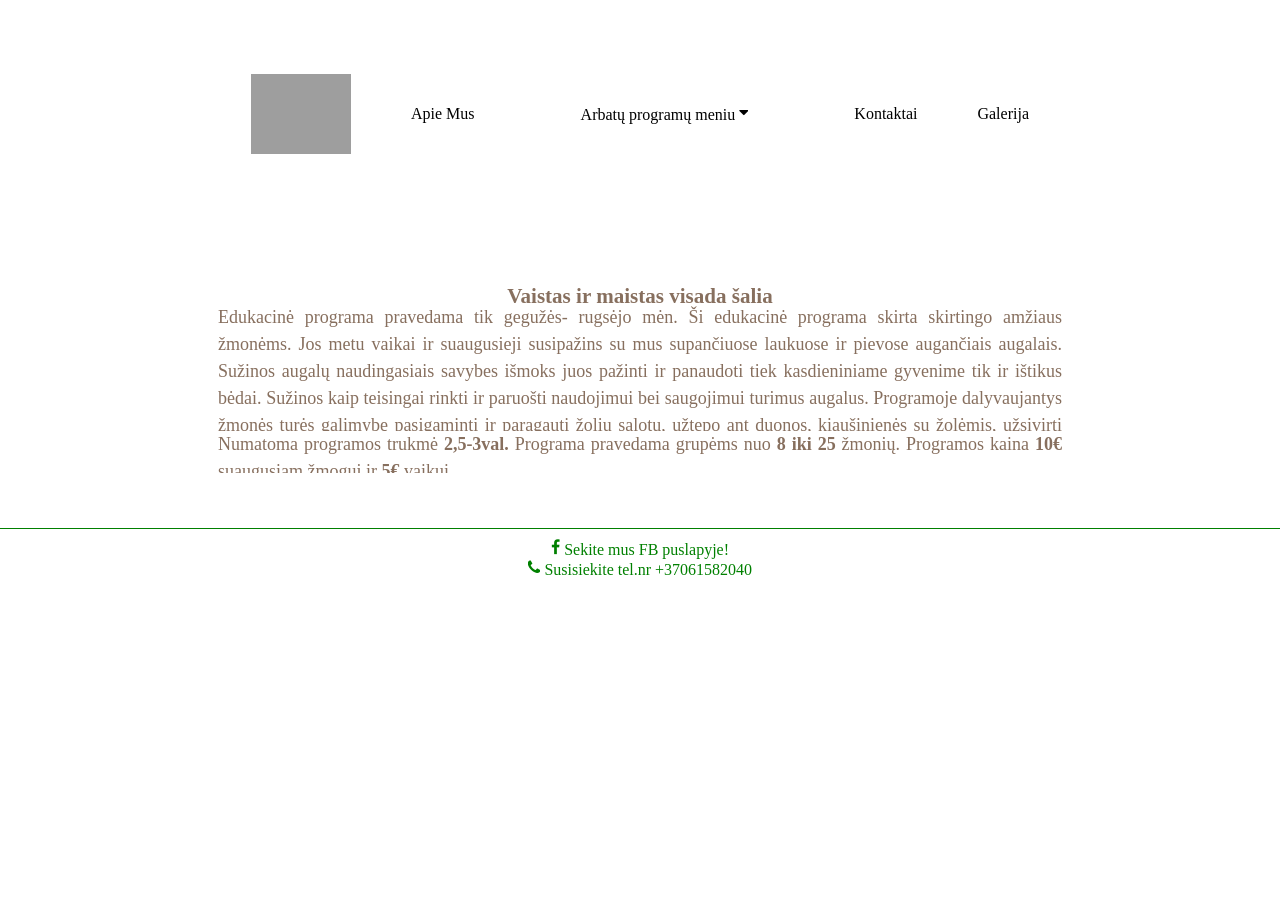
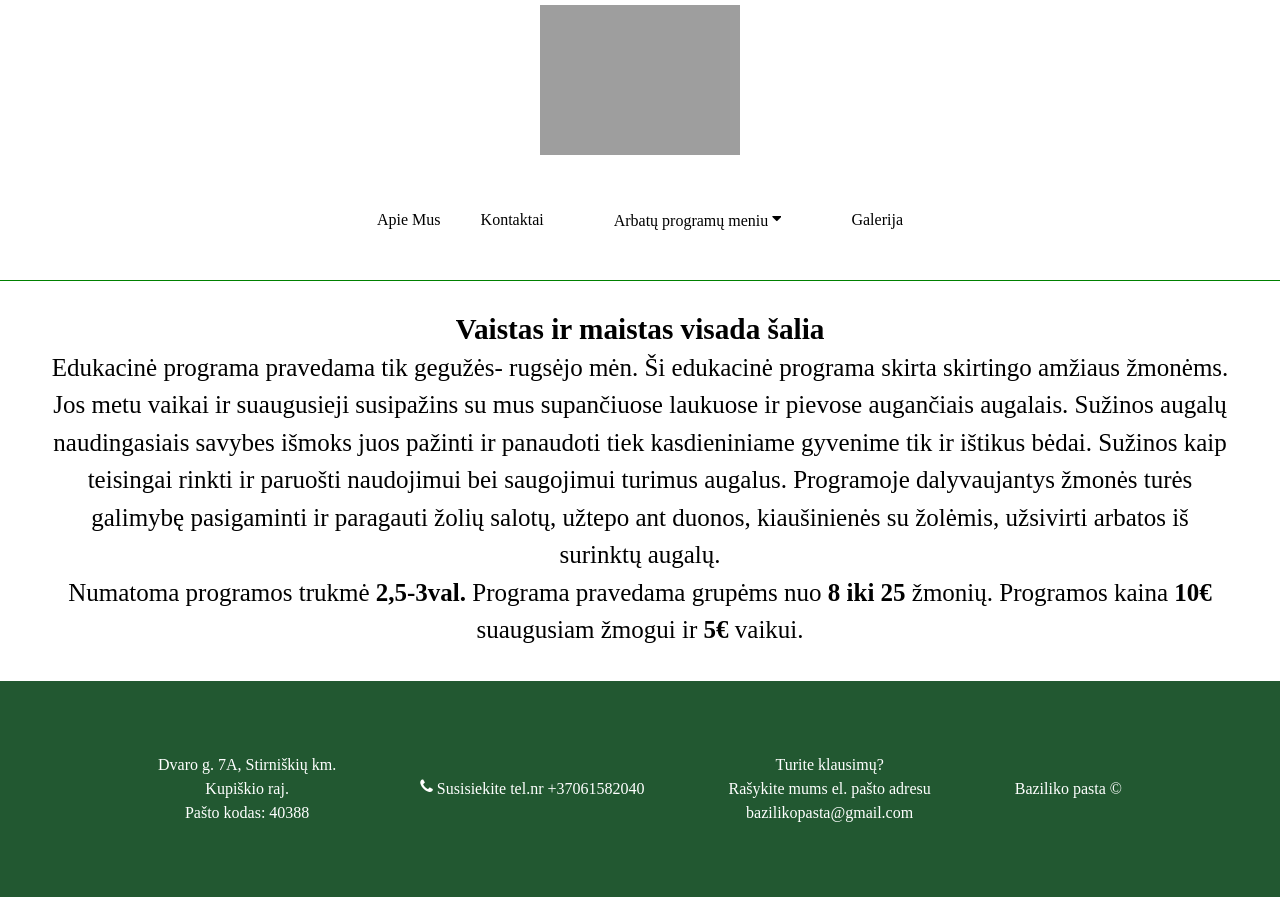
Before and after one commit to gojamont/Webpage_for_teas, a Flask app: page /vaistas_ir_maistas_visada_salia in a window 1280 px wide. Run offline with Flask 3, Linux system fonts and the light colour scheme; some libraries are stand-ins or nearby versions; grey boxes are pictures that could not be loaded.

Commit message:
updated templates folder basically

```diff
--- a/static/styles.css
+++ b/static/styles.css
@@ -11,9 +11,6 @@ html {
 body {
     display: flex;
     flex-direction: column;
-    text-align: justify;
-    min-height: 100%;
-    margin: 0;
 }
 
 /* Reset and General Styles */
@@ -29,14 +26,23 @@ div {
 
 /* Navigation Styles */
 .navbar {
-    padding: 10px 10px;
+    width: 100%;
+    justify-content: space-between;
+    border-bottom: 1px solid green;
+    margin: 0;
+}
+.logo {
+    margin: 5px; /* Adjust margin as needed */
+}
+.logo img{
+    height: 150px;
+    width: 200px;
 }
 
 .navbar ul {
     display: flex;
-    justify-content: space-around;
+    justify-content: space-between;
     align-items: center;
-    padding: 10px;
     text-decoration: none;
     padding: 0;
 }
@@ -44,7 +50,6 @@ div {
 .navbar li {
     display: inline;
     padding: 20px;
-    margin: 0 10px;
 }
 .navbar a {
     text-decoration: none;
@@ -52,7 +57,7 @@ div {
     position: relative; /* Set position relative for absolute positioning of the underline */
 }
 .navbar a:hover {
-    color: rgb(78, 104, 26);
+    color: green;
 }
 
 #meniu {
@@ -94,7 +99,6 @@ div {
     font-size: 16px;
     border: none;
     color: black;
-    padding: 14px 16px;
     background-color: inherit;
     font-family: inherit; /* Important for vertical align on mobile phones */
     margin: 0; /* Important for vertical align on mobile phones */
@@ -109,14 +113,14 @@ div {
   }
 
   /* Links inside the dropdown */
-  .dropdown-content a {
+  /*.dropdown-content a {
     float: none;
     color: black;
     padding:20px 40px;
     text-decoration: none;
     display: block;
     text-align: left;
-  }
+  } */
 
   /* Add a grey background color to dropdown links on hover */
   .dropdown-content a:hover {
@@ -136,6 +140,10 @@ div {
     grid-template-columns: 1fr 1fr;
     width: 80%;
 }
+.img-container img,
+.img-container p {
+    display: inline-block;
+}
 
     /* Style for the image within the container */
 .img-container img {
@@ -146,26 +154,23 @@ div {
 
 /* Style for the text within the container */
 .img-container p {
-      text-align: right;
+    text-align: justify;
     font-size: 20px;
-      margin: 20px;
     color: olive;
 }
+
 #header {
 font-size: 50px;
+height: 90vh;
+margin-bottom: 20px;
 color: olive; /* Correct color name */
-    height: 90vh;
+
 }
 #description {
-    margin: 20px;
-    padding: 5px;
-    height: 200px;
-    width: 70%;
-    box-sizing: border-box;
-    font-size: 18px;
+    left: 0;
+    margin: 0px 20px;
+    font-size: 25px;
     line-height: 1.5em;
-    text-align: justify;
-    color: rgba(90, 58, 34, 0.73);
 }
 p {
     margin: 0; /* Add this rule to reset the margin for paragraphs */
@@ -182,9 +187,9 @@ h2 {
 .grid-container, #meniu ul{
     display: grid;
     grid-template-columns: repeat(3, 1fr);
-    grid-gap: 5px;
     justify-content: center;
-    margin: 2px;
+    align-items: center;
+    margin: 5px;
     width: 100%;
     overflow-x: hidden;
 }
@@ -199,11 +204,35 @@ h2 {
 }
 
 footer {
-    padding: 10px;
     width: 100%;
     position: sticky;
     text-align: center;
-    color: green;
+    color: white;
+    background-color: rgba(34,88,49);
     bottom: 0;
-    border-top: 1px solid green;
+    border-top: 2px solid white;
 }
+
+.main_element{
+    padding: 2rem 2rem;
+    text-align: center;
+    align-items: center;
+    justify-content: center;
+  }
+
+.element1, .element2, .element3, .element4{
+    display: inline-block;
+    line-height: 1.5rem;
+    vertical-align:middle;
+    padding: 10px;
+}
+
+.description_container {
+    align-items: center;
+    background-color: white;
+    border-right: 1px solid green;
+    border-left: 1px solid green;
+    margin: 0 auto;
+    width: 50vw;
+    height: 50vw;
+}
--- a/templates/layout.html
+++ b/templates/layout.html
@@ -9,9 +9,12 @@
     </head>
     <body>
         <div class="navbar">
+            <div class="logo">
+                <a href="{{ url_for('index') }}"><img src="static\icon.png"></a>
+            </div>
             <ul>
-                <li><a href="{{ url_for('index') }}"><img src="static\icon.png" height="80px" width="100px"></a></li>
                 <li><a href="{{ url_for('intro') }}"> Apie Mus </a></li>
+                <li><a href="{{ url_for('kontaktai') }}"> Kontaktai </a></li>
                 <div class="dropdown">
                     <li><button class="dropdown_btn"><a href="{{ url_for('meniu') }}"> Arbatų programų meniu </a>
                         <i class="fa fa-caret-down" aria-hidden="true"></i>
@@ -22,16 +25,28 @@
                         <a href="{{ url_for('edu_3') }}"> Bobvakariai </a>
                     </div>
                 </div>
-                <li><a href="{{ url_for('kontaktai') }}"> Kontaktai </a></li>
                 <li><a href="#"> Galerija </a></li>
             </ul>
         </div>
         <main class="container-fluid py-5 text-center">
             {% block main %}{% endblock %}
         </main>
-        <footer>
-            <p><i class="fa fa-facebook" aria-hidden="true"></i> Sekite mus FB puslapyje!</p>
-            <p><i class="fa fa-phone" aria-hidden="true"></i> Susisiekite tel.nr +37061582040</p>
+        <footer class="main_element">
+            <div class="element1">
+                Dvaro g. 7A, Stirniškių km.<br>
+                Kupiškio raj.<br>
+                Pašto kodas: 40388
+            </div>
+            <div class="element2">
+                <i class="fa fa-phone" aria-hidden="true"></i> Susisiekite tel.nr +37061582040</p>
+            </div>
+            <div class="element3">
+                <p>Turite klausimų?</p>
+                <p> Rašykite mums el. pašto adresu <br> bazilikopasta@gmail.com</p>
+            </div>
+            <div class="element4">
+                <p> Baziliko pasta &copy </p>
+            </div>
         </footer>
     </body>
 </html>
```
Also changed, not shown: templates/bobvakariai.html (+12 -6 lines), templates/kontaktai.html (+19 -10 lines). Lines whose indentation alone changed are shown as unchanged.
